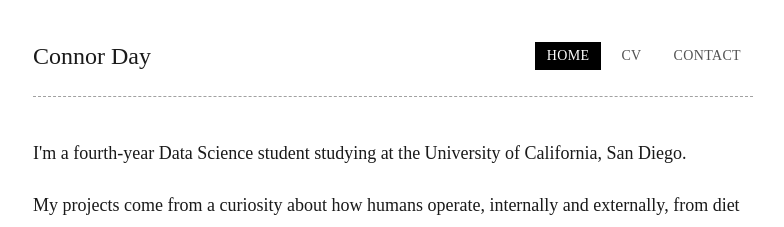
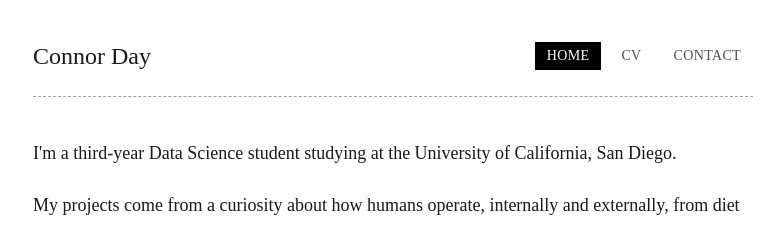
Before and after one commit to dayconnor/cd-web, a Next.js app: page / in a window 1280 px wide. Shown: the top 227 px of the page, without its empty margins (247-1031 px from the left). Built offline with nearby package versions, Linux system fonts and the light colour scheme.

Commit message:
Updated home page bio.

```diff
--- a/src/app/page.tsx
+++ b/src/app/page.tsx
@@ -7,7 +7,7 @@ export default async function Home() {
   return (
     <div>
       <p className="mb-5 leading-8">
-        I&apos;m a fourth-year Data Science student studying at the University
+        I&apos;m a third-year Data Science student studying at the University
         of California, San Diego.
       </p>
       <p className="mb-5 leading-8">
```
